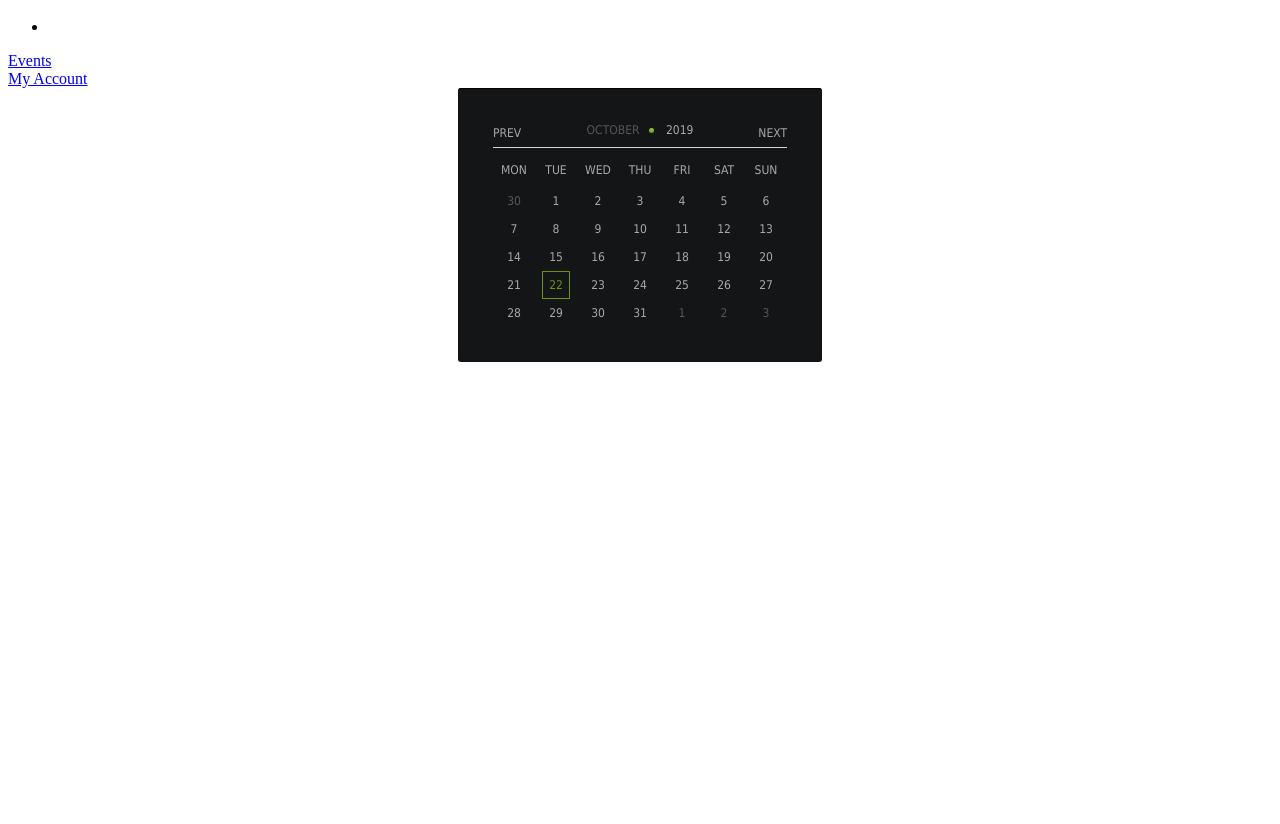
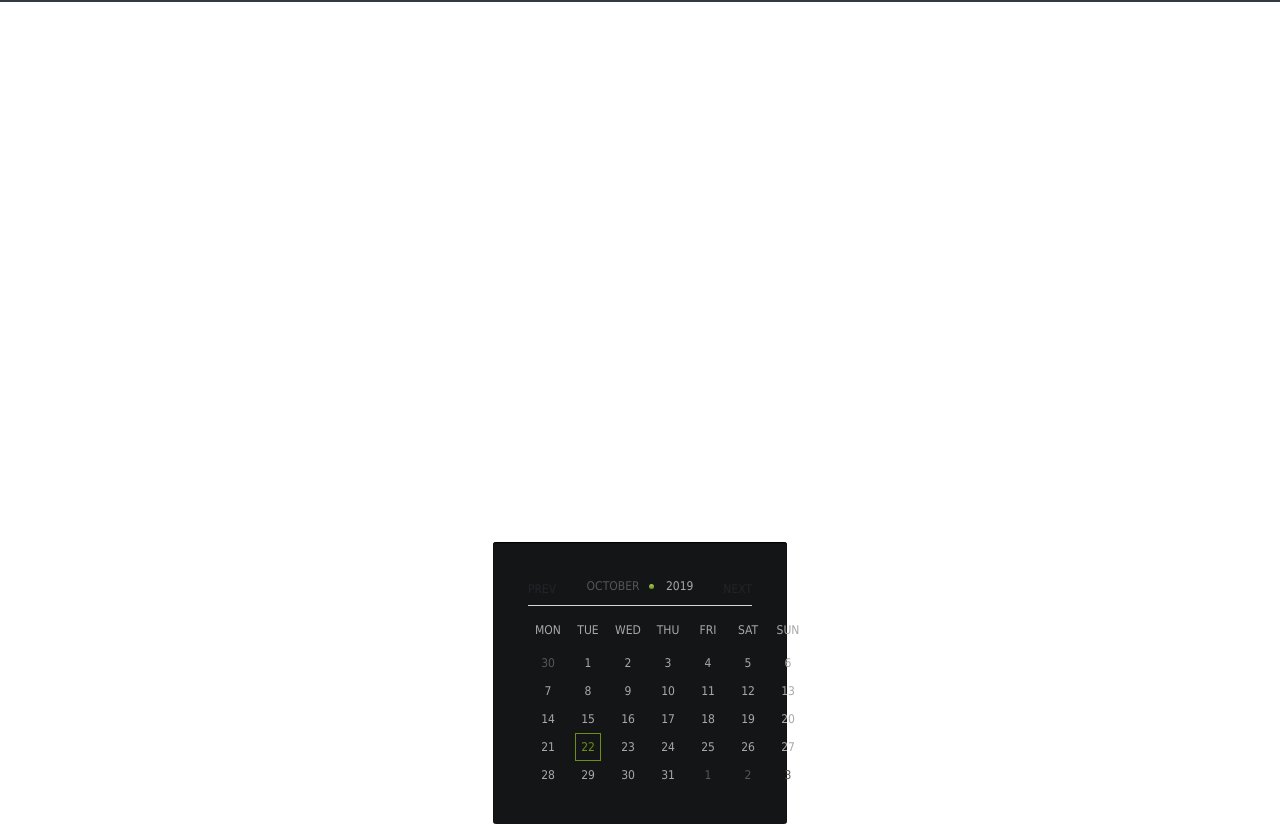
Before and after one commit to ezziagheith/reviveandthrive, a website: page views/event.html in a window 1280 px wide. Shown: the part 58-882 px from the top of the page. Before the commit the page ends 800 px from the top, so only its background shows below. Drawn offline with nearby package versions, Linux system fonts and the light colour scheme.

Commit message:
conflict solved

```diff
--- a/views/event.html
+++ b/views/event.html
@@ -5,9 +5,9 @@
     <meta name="viewport" content="width=device-width, initial-scale=1.0">
     <meta http-equiv="X-UA-Compatible" content="ie=edge">
     <!------BOOTSTRAP CSS------>
-    <!-- <link rel="stylesheet" href="https://stackpath.bootstrapcdn.com/bootstrap/4.3.1/css/bootstrap.min.css" integrity="sha384-ggOyR0iXCbMQv3Xipma34MD+dH/1fQ784/j6cY/iJTQUOhcWr7x9JvoRxT2MZw1T" crossorigin="anonymous"> -->
+    <link rel="stylesheet" href="https://stackpath.bootstrapcdn.com/bootstrap/4.3.1/css/bootstrap.min.css" integrity="sha384-ggOyR0iXCbMQv3Xipma34MD+dH/1fQ784/j6cY/iJTQUOhcWr7x9JvoRxT2MZw1T" crossorigin="anonymous">
     <!--------MAIN CSS--------->
-    <!-- <link rel="stylesheet" href="/styles/main.css"> -->
+    <link rel="stylesheet" href="/styles/main.css">
     <!-- event css -->
     <link rel="stylesheet" href="/styles/events.css">
     <!--------JQUERY---------->
@@ -28,7 +28,7 @@
 <body>
     <!--START NAV-->
 <header >
-    <nav class="navbar navbar-expand-md navbar-dark fixed-top bg-dark">
+    <nav class="navbar navbar-expand-md navbar-dark fixed-top bg-dark navv">
         <a class="navbar-brand" id="revive" href="/">Revive and Thrive</a>
         <button class="navbar-toggler" type="button" data-toggle="collapse" data-target="#navbarsExampleDefault" aria-controls="navbarsExampleDefault" aria-expanded="false" aria-label="Toggle navigation">
             <span class="navbar-toggler-icon"></span>
```
